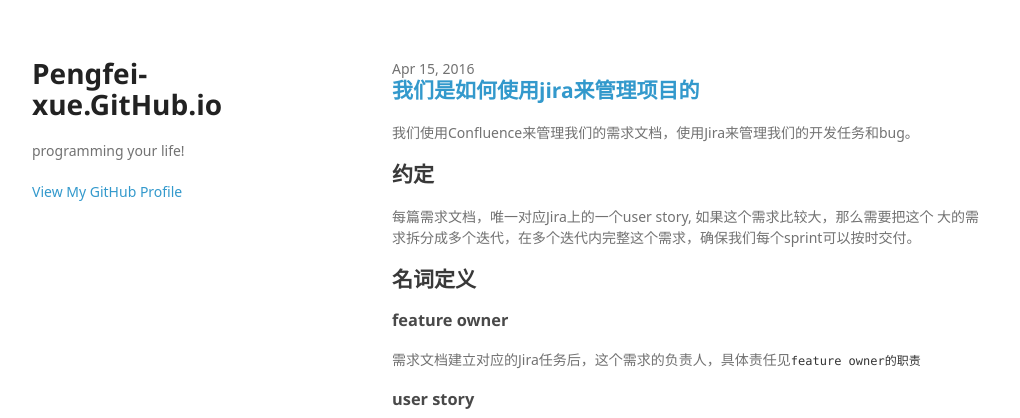
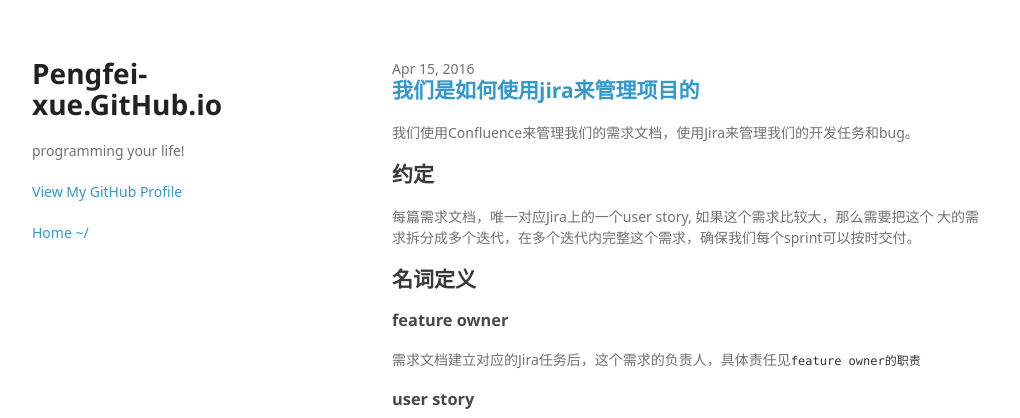
Before and after one commit to pengfei-xue/pengfei-xue.github.io, a Jekyll site: the page built from index.html, in a window 1280 px wide. Shown: the top 418 px of the page, without its empty margins (128-1148 px from the left). Built offline with Jekyll 4.4.1, drawn with Linux system fonts in a browser that asks for light colours; some web fonts are replaced; the list of posts is cut into pages by our own code.

Commit message:
add home link

```diff
--- a/_layouts/default.html
+++ b/_layouts/default.html
@@ -19,6 +19,7 @@
         <h1>Pengfei-xue.GitHub.io</h1>
         <p>programming your life!</p>
         <p class="view"><a href="https://github.com/pengfei-xue">View My GitHub Profile</a></p>
+        <p class="view"><a href="/">Home ~/</a></p>
 
       </header>
       <section>
```
